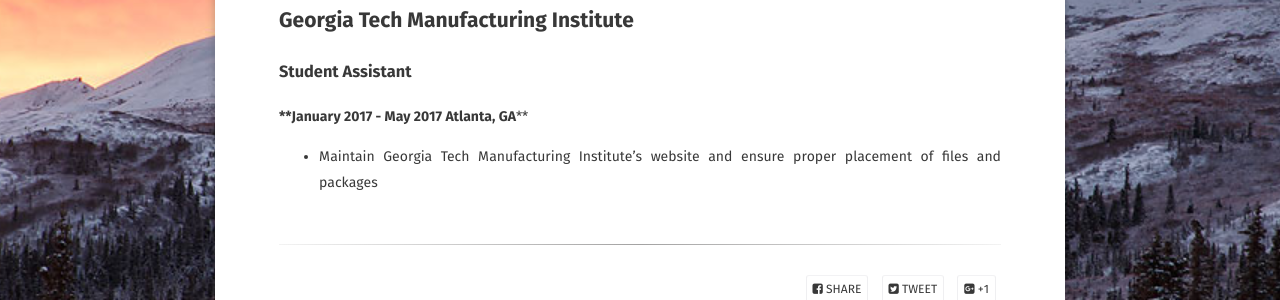
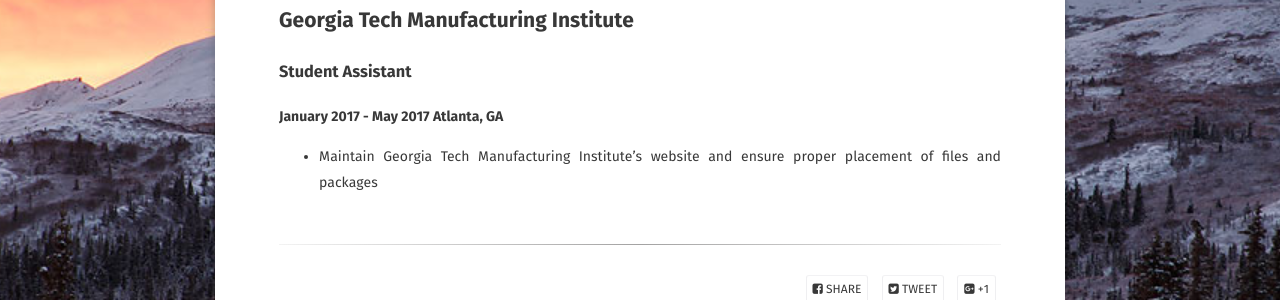
Before and after one commit to jswope2112/jswope2112.github.io, a Jekyll site: the page built from _posts/2017-07-25-gtmi.md, in a window 1280 px wide. Shown: the part 369-669 px from the top of the page. Built offline with Jekyll 4.4.1, drawn with Linux system fonts in a browser that asks for light colours; some web fonts are replaced.

```diff
--- a/_posts/2017-07-25-gtmi.md
+++ b/_posts/2017-07-25-gtmi.md
@@ -10,6 +10,6 @@ comments: false
 ## Georgia Tech Manufacturing Institute ##
 ### Student Assistant ###
 
-****January 2017 - May 2017 Atlanta, GA****
+**January 2017 - May 2017 Atlanta, GA**
 
 * Maintain Georgia Tech Manufacturing Institute's website and ensure proper placement of files and packages
```
